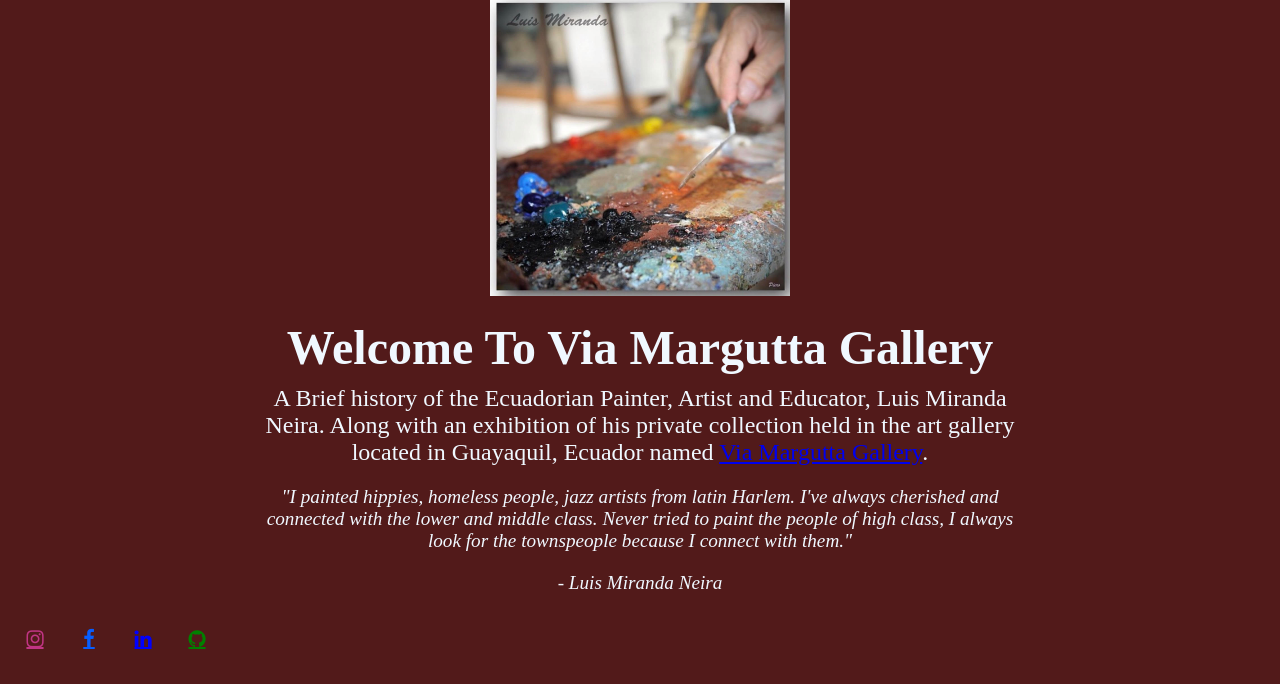
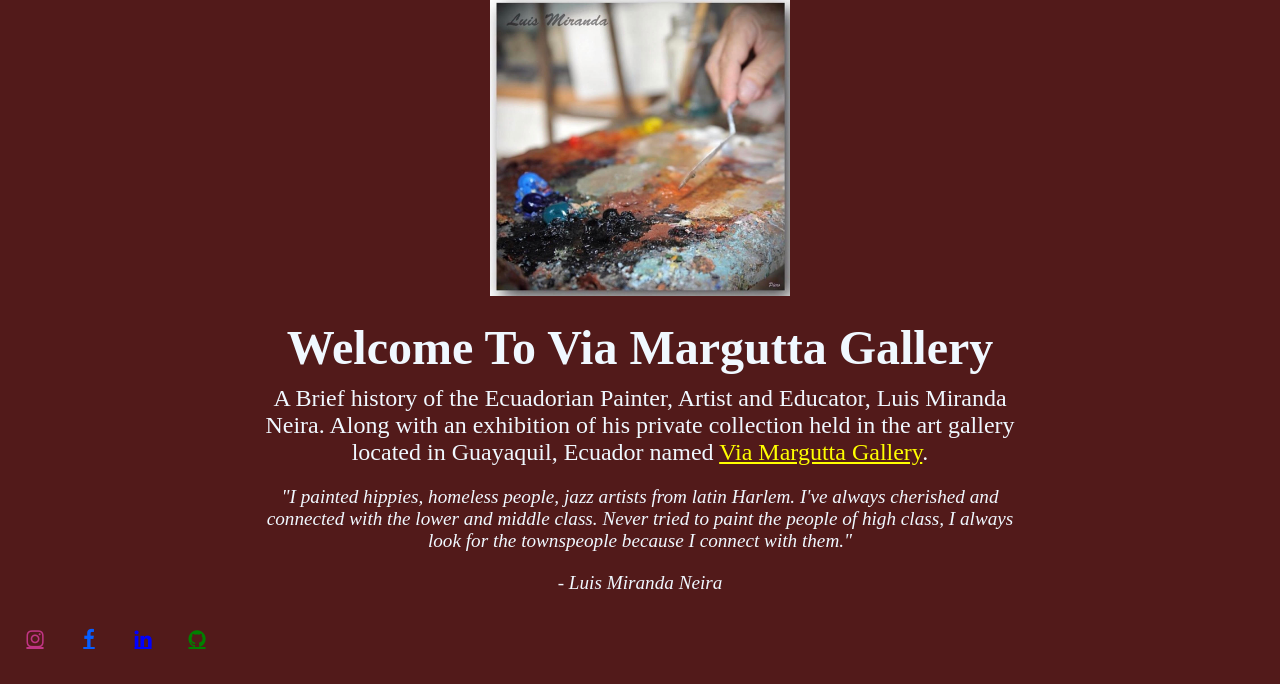
Before and after one commit to PieroMi/Via-Margutta-Gallery, a plain HTML site: page index.html in a window 1280 px wide. Shown: the part 260-944 px from the top of the page. Drawn offline with Linux system fonts and the light colour scheme.

Commit message:
Update style.css

```diff
--- a/style.css
+++ b/style.css
@@ -104,6 +104,10 @@ nav a:visited, /* If nav links have already been clicked it will display it stil
 nav a:link{
   color: rgb(255, 255, 255);
   text-decoration: none;
+}
+
+.link {
+  color: yellow;
 }
 
 .link:visited{
@@ -354,6 +358,7 @@ h2.title:after{
 .bio{
   color: aliceblue;
   font-size: 16px;
+  padding-left: 1rem;
 }
 
 
```
